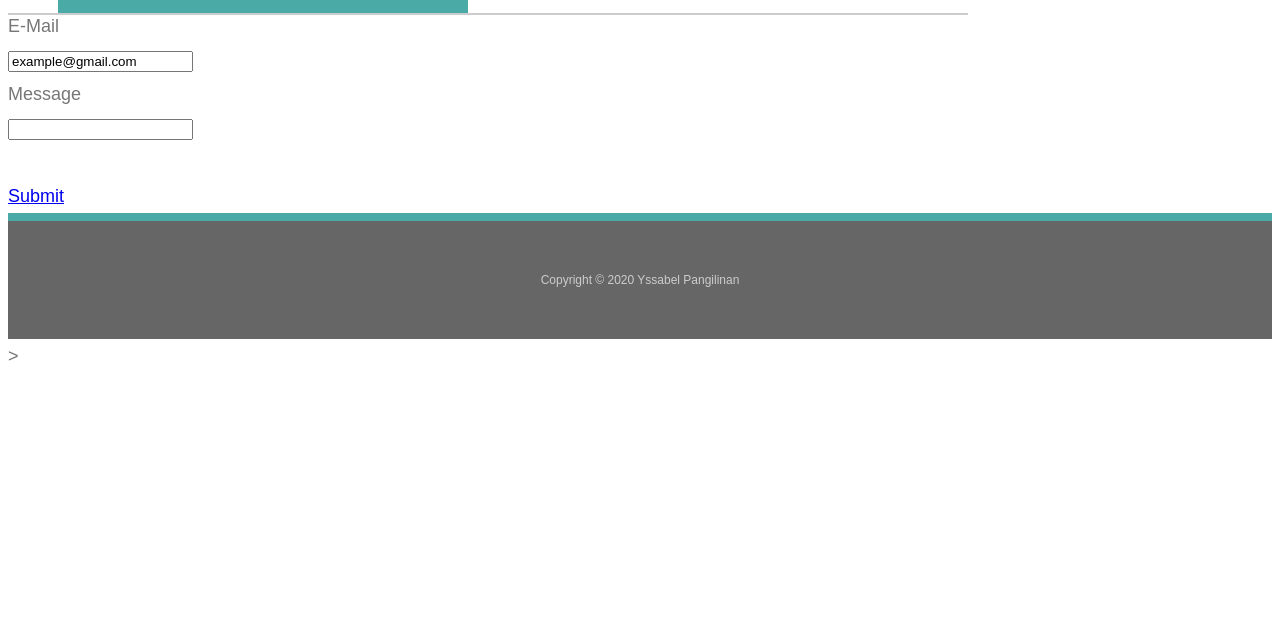
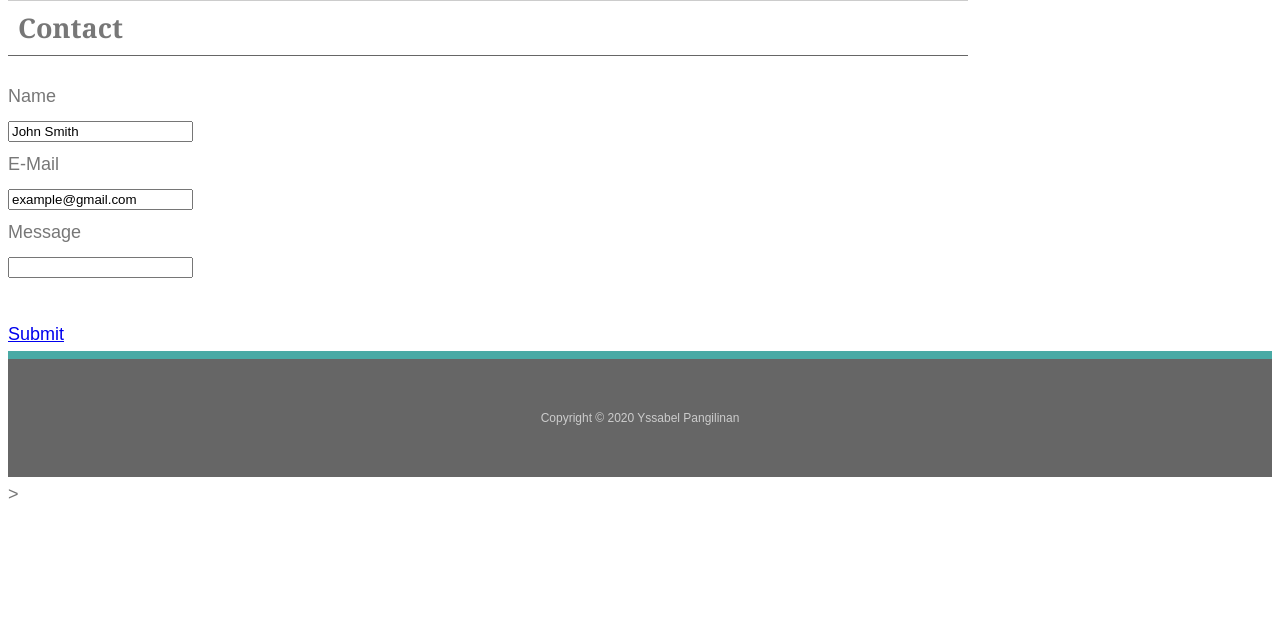
Before and after one commit to YPangilinan/Basic-Portfolio, a plain HTML site: page contact.html in a window 1280 px wide. Shown: the part 159-800 px from the top of the page. Drawn offline with Linux system fonts and the light colour scheme; files that its build step writes are made by us from their sources; files whose address does not match are found by name.

Commit message:
editing the css

```diff
--- a/assets/css/style.css
+++ b/assets/css/style.css
@@ -92,3 +92,11 @@ h2{
     background: #666666;
     border-top:8px solid #4aaaa5;
 }
+
+#contact{
+    max-width:960px;
+    align:center;
+    text-align: left;
+    padding-top:130px;
+
+}
```
